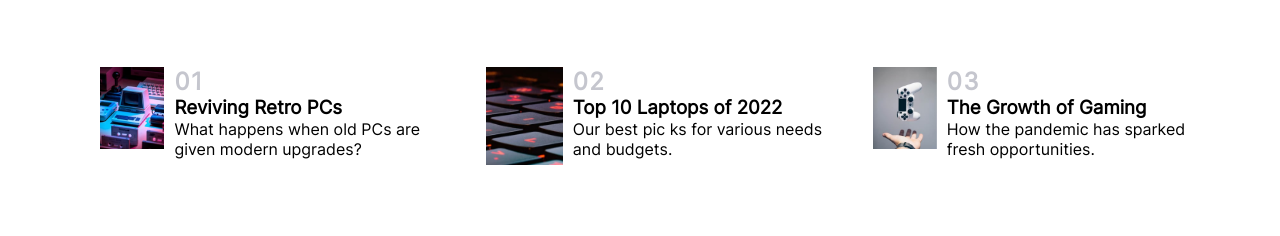
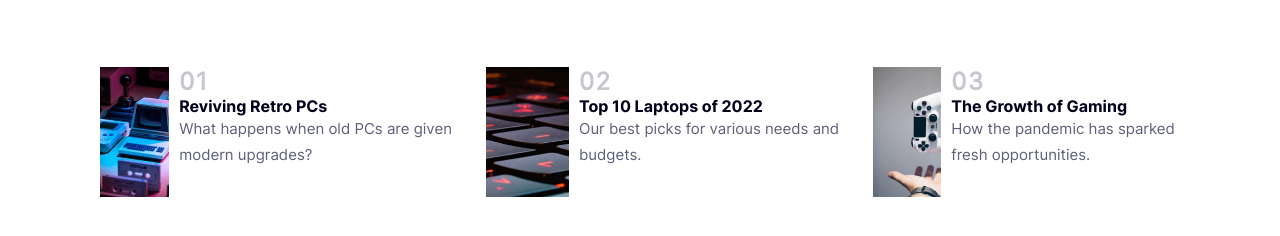
Before and after one commit to walidshaba/News-Homepage, a plain HTML site: page index.html in a window 1280 px wide. Shown: the part 620-856 px from the top of the page. Before the commit the page ends 829 px from the top, so only its background shows below. Drawn offline with Linux system fonts and the light colour scheme.

Commit message:
Built desktop version to the site

```diff
--- a/assets/styles/main.css
+++ b/assets/styles/main.css
@@ -197,19 +197,35 @@ main .other-news {
   overflow: hidden;
 }
 .other-news .btm-img {
-  width: 100px;
+  height: 130px;
   overflow: hidden;
   margin-right: 10px;
 }
 .btm-img img {
-  max-width: 100%;
-  /* height: 100px; */
+  height: 130px;
 }
 
 .other-news div h1 {
   color: var(--grayishBlue);
   letter-spacing: 1.5px;
 }
+
+.other-news div h3 {
+  color: var(--veryDarkBlue);
+  transition: all ease-in-out 0.35s;
+  cursor: pointer;
+  font-size: 16px;
+  font-family: var(--boldInter);
+}
+.other-news:hover div h3 {
+  color: var(--softRed);
+}
+.other-news div p {
+  font-size: 15px;
+  color: var(--darkGrayishBlue);
+  line-height: 26px;
+}
+
 @media screen and (max-width: 800px) {
   nav {
     padding: 0 5%;
--- a/index.html
+++ b/index.html
@@ -85,7 +85,7 @@
         <div>
           <h1>02</h1>
           <h3>Top 10 Laptops of 2022</h3>
-          <p>Our best pic ks for various needs and budgets.</p>
+          <p>Our best picks for various needs and budgets.</p>
         </div>
       </article>
       <article class="other-news">
```
